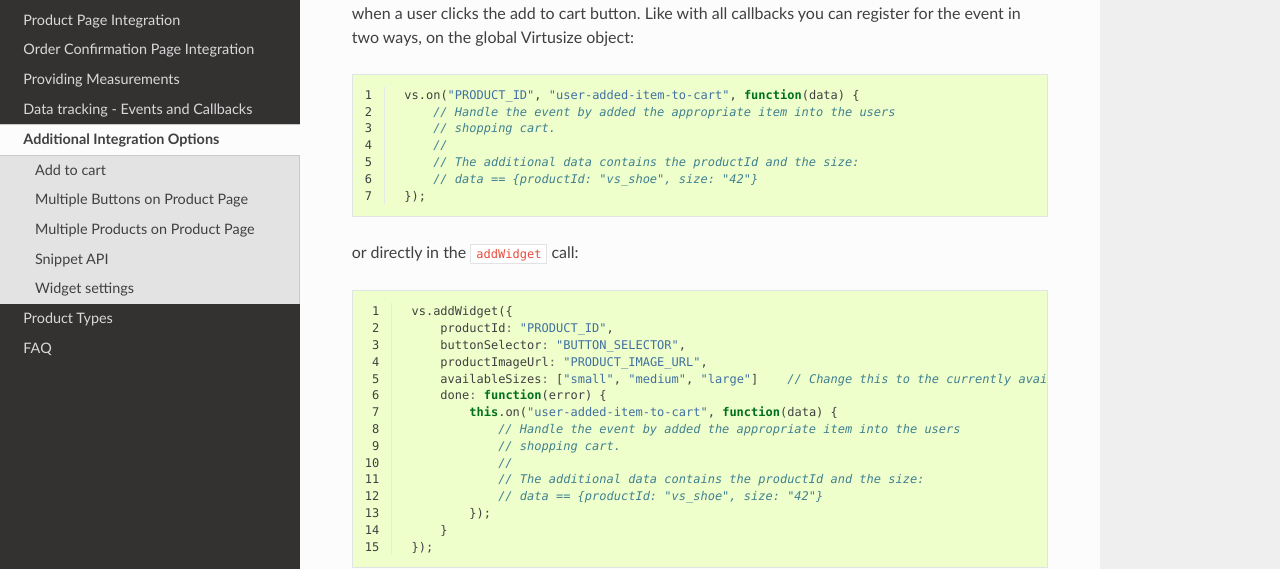
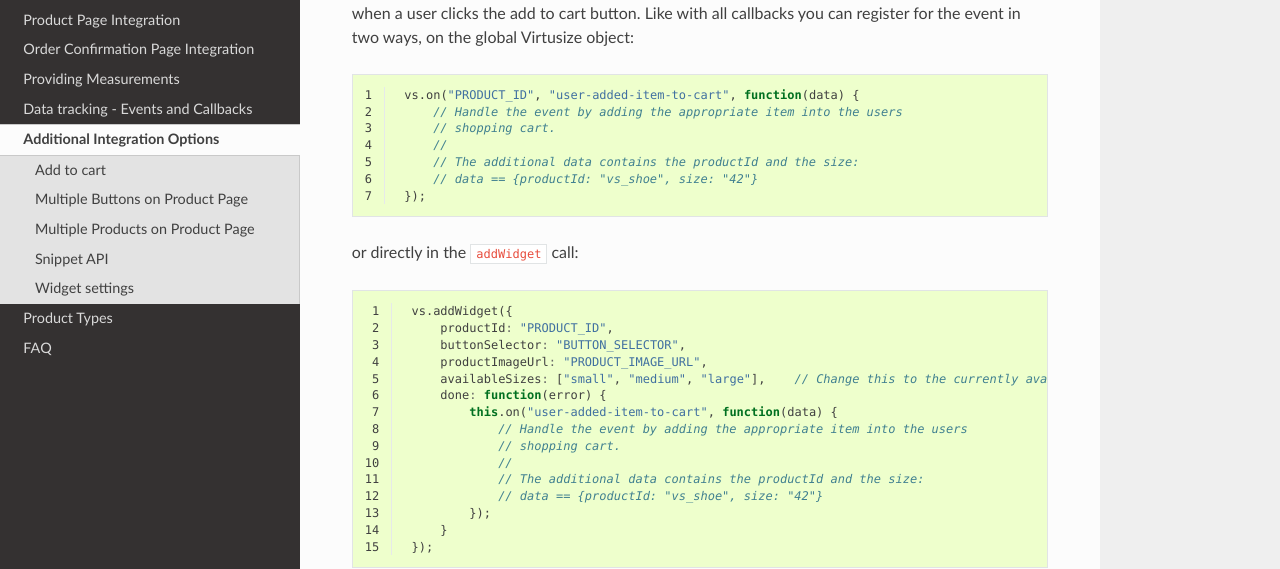
Before and after one commit to virtusize/virtusize.github.io, a Sphinx documentation site: the page built from source/additional-integration-options/index.rst, in a window 1280 px wide and 900 px high, scrolled down 376 px. Shown: the part 155-724 px from the top of the window. Built offline with Sphinx 7.4.7 and the Read the Docs theme 2.0.0, drawn with Linux system fonts in a browser that asks for light colours.

Commit message:
Bugfix: Typos

```diff
--- a/source/additional-integration-options/index.rst
+++ b/source/additional-integration-options/index.rst
@@ -27,7 +27,7 @@ you can register for the event in two ways, on the global Virtusize object:
    :linenos:
 
     vs.on("PRODUCT_ID", "user-added-item-to-cart", function(data) {
-        // Handle the event by added the appropriate item into the users
+        // Handle the event by adding the appropriate item into the users
         // shopping cart.
         //
         // The additional data contains the productId and the size:
@@ -43,10 +43,10 @@ or directly in the ``addWidget`` call:
         productId: "PRODUCT_ID",
         buttonSelector: "BUTTON_SELECTOR",
         productImageUrl: "PRODUCT_IMAGE_URL",
-        availableSizes: ["small", "medium", "large"]    // Change this to the currently available sizes
+        availableSizes: ["small", "medium", "large"],    // Change this to the currently available sizes
         done: function(error) {
             this.on("user-added-item-to-cart", function(data) {
-                // Handle the event by added the appropriate item into the users
+                // Handle the event by adding the appropriate item into the users
                 // shopping cart.
                 //
                 // The additional data contains the productId and the size:
```
